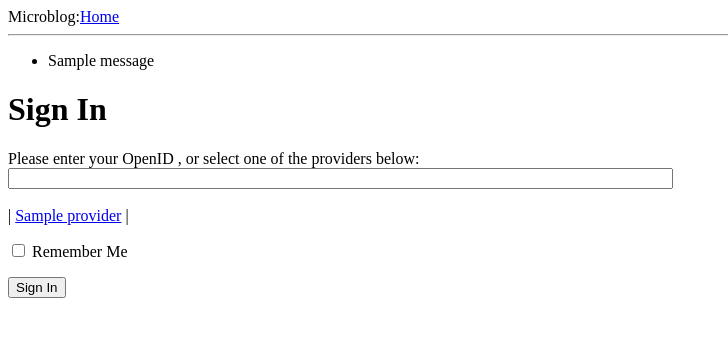
After one commit to lgonline/wf10, a Flask app: template app/templates/login.html in a window 1280 px wide. The commit adds this page. Shown: the top 337 px of the page, without its empty margins (0-728 px from the left). Run offline with Flask 2, Linux system fonts and the light colour scheme; the template is opened without the code that fills it: values that come from a table or form of the project are taken from there, most other values are stand-ins (such as "Sample title", 1, 10 or a date in 2020); one stand-in notice (Sample message) is shown.

Commit message:
commit20101024

```diff
--- /dev/null
+++ b/app/forms.py
@@ -0,0 +1,34 @@
+#!/usr/bin/env python
+# encoding: utf-8
+
+"""
+@version: v1.0
+@author: lgonline
+@license: Apache Licence
+@contact: lgonline@hotmail.com
+@site:
+@software: PyCharm
+@file: forms.py
+@time: 10/23/17 11:51 PM
+"""
+
+from flask_wtf import Form
+from wtforms import StringField,BooleanField
+from wtforms.validators import DataRequired
+
+class LoginForm(Form):
+    openid = StringField('openid',validators=[DataRequired()])
+    remember_me = BooleanField('remember_me',default=False)
+
+def func():
+    pass
+
+
+class main():
+    def __init__(self):
+        pass
+
+
+if __name__ == "__main__":
+    main()
+    pass
--- a/app/templates/base.html
+++ b/app/templates/base.html
@@ -11,6 +11,15 @@
     <body>
         <div>Microblog:<a href="index.html">Home</a></div>
         <hr>
+        {% with messages = get_flashed_messages() %}
+        {% if messages %}
+        <ul>
+            {% for message in messages %}
+            <li>{{ message }}</li>
+            {% endfor %}
+        </ul>
+        {% endif %}
+        {% endwith %}
         {% block content %}{% endblock %}
     </body>
 </html>
--- /dev/null
+++ b/app/templates/login.html
@@ -0,0 +1,35 @@
+<!-- extend from base layout -->
+{% extends "base.html" %}
+
+{% block content %}
+    <script type="text/javascript">
+    function set_openid(openid, pr)
+    {
+        u = openid.search('<username>')
+        if (u != -1) {
+            // openid requires username
+            user = prompt('Enter your ' + pr + ' username:')
+            openid = openid.substr(0, u) + user
+        }
+        form = document.forms['login'];
+        form.elements['openid'].value = openid
+    }
+    </script>
+    <h1>Sign In</h1>
+    <form action="" method="post" name="login">
+        {{ form.hidden_tag() }}
+        <p>
+            Please enter your OpenID , or select one of the providers below:<br>
+            {{ form.openid(size=80) }}<br>
+            <!--使用 form.openid.errors 。我们以红色的字体颜色显示这些错误信息-->
+            {% for error in form.openid.errors %}
+                <span style="color:red;">[{{ error }}</span>
+            {% endfor %}<br>
+            |{% for pr in providers %}
+                <a href="javascript:set_openid('{{ pr.url }}','{{ pr.name }}');">{{ pr.name }}</a> |
+            {% endfor %}
+        </p>
+        <p>{{ form.remember_me }} Remember Me</p>
+        <p><input type="submit" value="Sign In"></p>
+    </form>
+{% endblock %}
```
